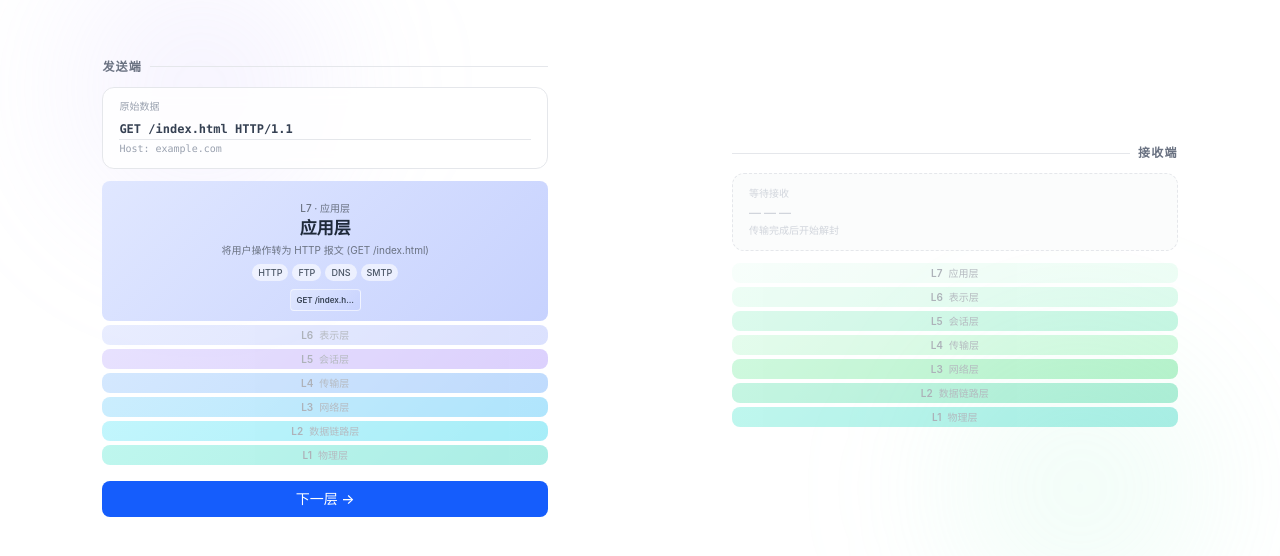
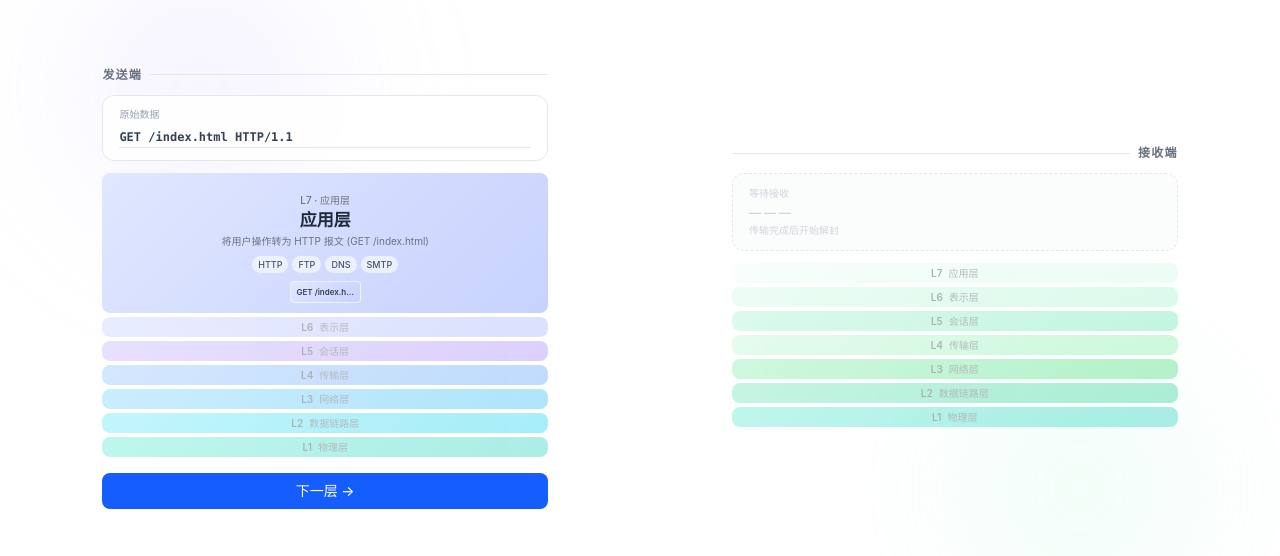
Before and after one commit to lirumao/osi-model-interactive, a Next.js app: page /explore in a window 1280 px wide. Shown: the part 112-668 px from the top of the page. Built offline with nearby package versions, Linux system fonts and the light colour scheme.

Commit message:
fix(ui): remove hardcoded host line; receiver DataCore shows userText

```diff
--- a/src/components/DataCore.tsx
+++ b/src/components/DataCore.tsx
@@ -17,7 +17,7 @@ export function DataCore({ variant, userText = 'GET /index.html HTTP/1.1', onUse
       }`}
     >
       <div className="text-[10px] text-gray-400 mb-1">
-        {isSender ? '原始数据' : 'HTTP Request 已还原'}
+        {isSender ? '原始数据' : '已还原'}
       </div>
       {isSender && onUserTextChange ? (
         <input
@@ -30,7 +30,6 @@ export function DataCore({ variant, userText = 'GET /index.html HTTP/1.1', onUse
       ) : (
         <div className="font-semibold text-xs">{userText}</div>
       )}
-      <div className="text-[10px] text-gray-400 mt-0.5">Host: example.com</div>
     </div>
   )
 }
```
